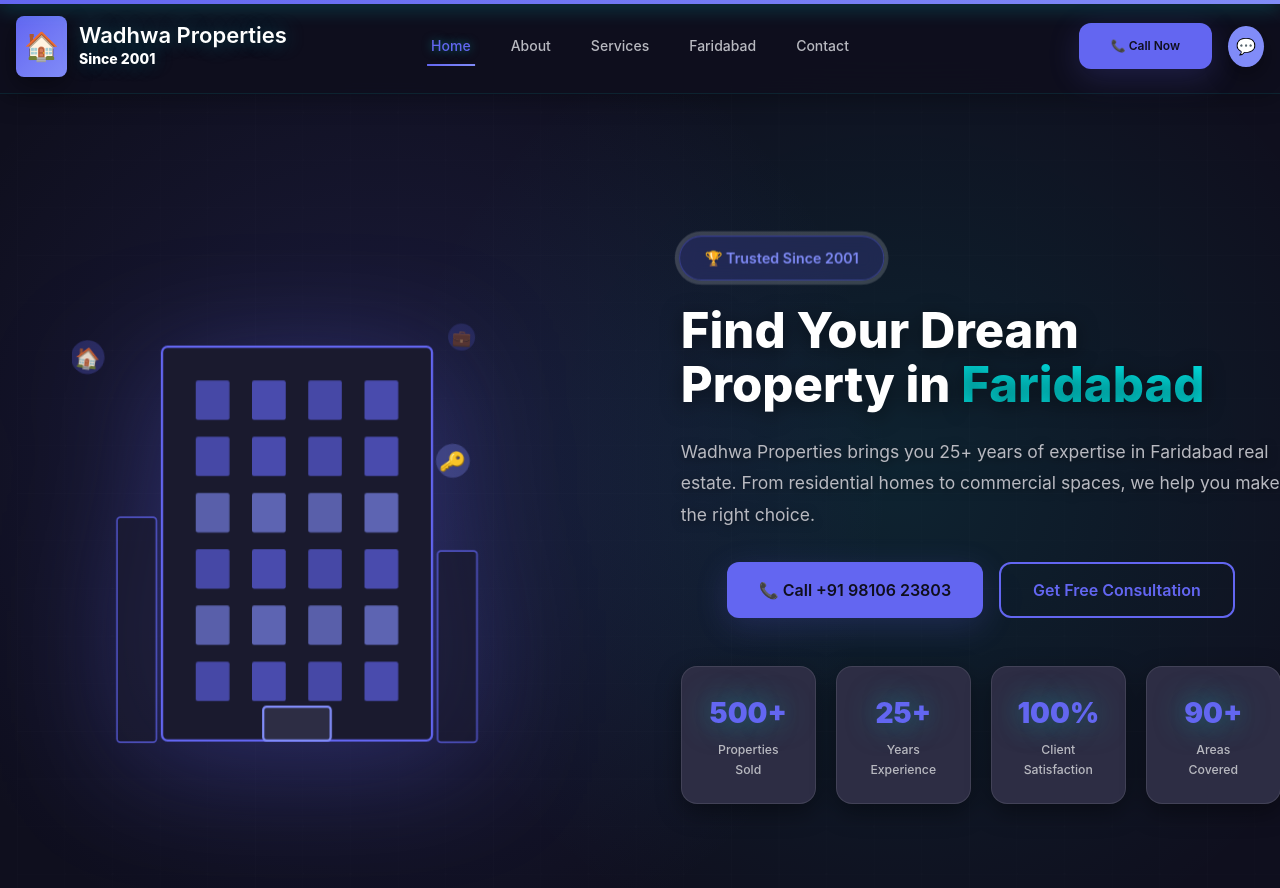
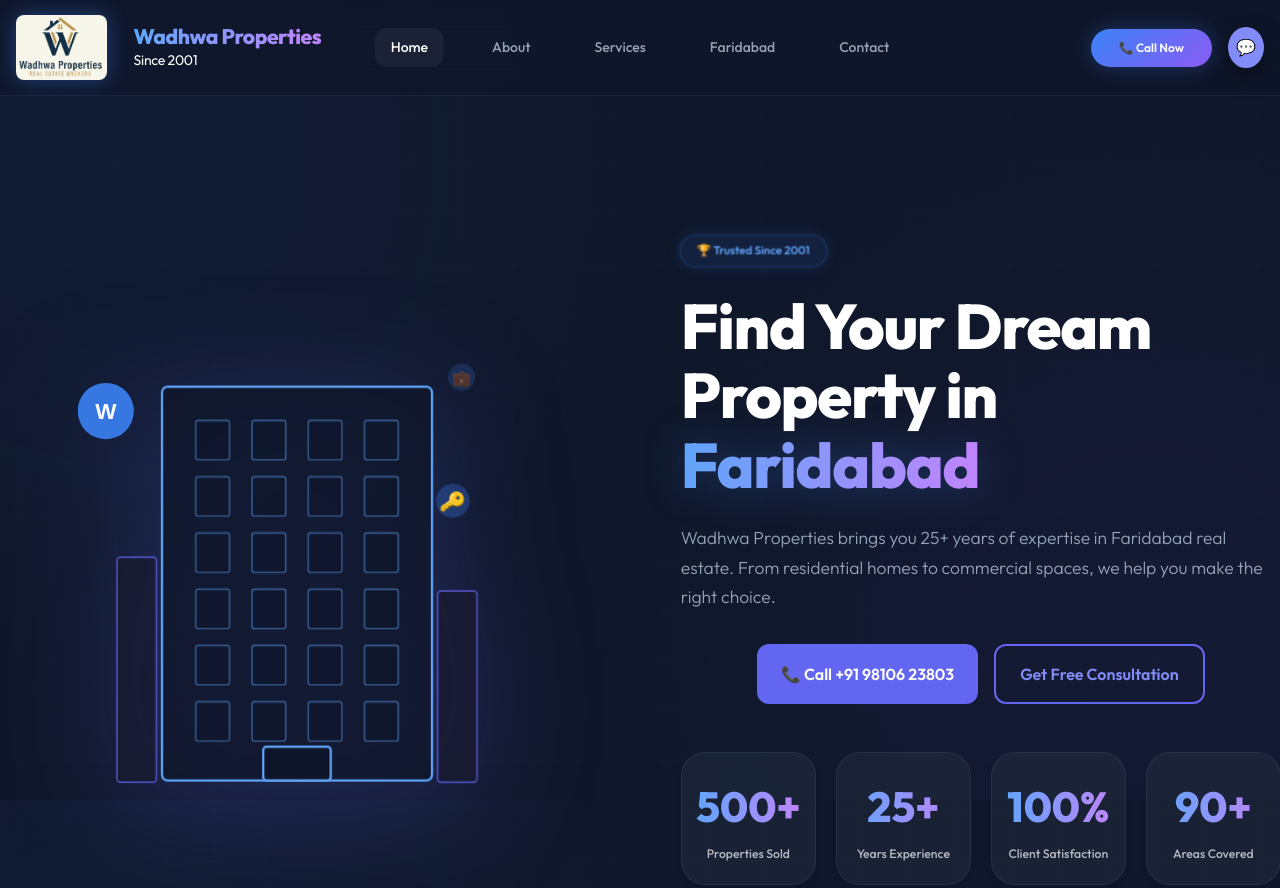
Before and after one commit to wrishav/wadhwaproperties_site, a website: page index.html in a window 1280 px wide. Shown: the top 888 px of the page. Drawn offline with nearby package versions, Linux system fonts and the light colour scheme; a web font is replaced by a local one.

Commit message:
Apply Neo-Modern theme with new logo

```diff
--- a/app.js
+++ b/app.js
@@ -163,8 +163,9 @@
         }
 
         function updateScrollProgressColor() {
-            // Dark theme: cyan gradient
-            progressBar.style.background = 'linear-gradient(90deg, #6366f1, #818cf8)';
+            // Neo-Modern theme: Electric Blue to Purple
+            progressBar.style.background = 'linear-gradient(90deg, #3b82f6, #8b5cf6)';
+            progressBar.style.boxShadow = '0 0 15px rgba(59, 130, 246, 0.8)';
         }
 
         window.addEventListener('scroll', updateScrollProgress);
@@ -787,8 +788,8 @@
     };
 
     // Console welcome message
-    console.log('%c🏠 Welcome to Wadhwa Properties!', 'color: #6366f1; font-size: 20px; font-weight: bold; text-shadow: 0 0 20px rgba(99, 102, 241, 0.5);');
-    console.log('%c✨ Dark Modern Theme - Cyan & Purple', 'color: #6366f1; font-size: 14px; font-weight: bold;');
+    console.log('%c🏠 Welcome to Wadhwa Properties!', 'color: #3b82f6; font-size: 20px; font-weight: bold; text-shadow: 0 0 20px rgba(59, 130, 246, 0.5);');
+    console.log('%c🚀 Neo-Modern Theme - Electric Blue & Glass', 'color: #8b5cf6; font-size: 14px; font-weight: bold;');
     console.log('%c📞 Serving Faridabad since 1999 | Call: +91 98106 23803', 'color: #b8b9c0; font-size: 12px;');
 
     // Performance monitoring
--- a/index.html
+++ b/index.html
@@ -6,11 +6,14 @@
     <meta name="viewport" content="width=device-width, initial-scale=1.0">
     <title>Wadhwa Properties Faridabad - Your Trusted Real Estate Partner Since 2001</title>
     <link rel="stylesheet" href="/style.css">
-    <link rel="stylesheet" href="/custom-theme.css">
+    <!-- <link rel="stylesheet" href="/custom-theme.css"> -->
+    <link rel="stylesheet" href="/modern-revamp.css">
     <link rel="stylesheet" href="/hero-redesign.css">
+    <!-- Favicon -->
+    <link rel="icon" type="image/png" href="/wadhwa-logo-new.png">
     <!-- SEO Meta Tags -->
     <meta name="description"
-        content="Wadhwa Properties - Your trusted real estate partner in Faridabad since 2001. Buy, sell, rent residential and commercial properties with expert guidance.">
+        content="Wadhwa Properties: The future of real estate in Faridabad. Premium residential & commercial properties with a modern, tech-forward approach.">
     <meta name="keywords"
         content="Real Estate Faridabad, Property Dealer Faridabad, Wadhwa Properties, Buy House Faridabad, Rent Flat Faridabad, Commercial Property Faridabad, Satish Wadhwa">
     <meta name="author" content="Wadhwa Properties">
@@ -30,7 +33,7 @@
             <!-- Logo Left -->
             <div class="nav-brand">
                 <div class="logo-mark">
-                    <div class="logo-icon">🏠</div>
+                    <img src="/wadhwa-logo-new.png" alt="Wadhwa Properties" class="nav-logo-img">
                     <div class="logo-text">
                         <h1 class="company-name">Wadhwa Properties</h1>
                         <span class="company-year">Since 2001</span>
@@ -141,9 +144,10 @@
                             opacity="0.7" rx="3" />
 
                         <!-- Floating Icons -->
-                        <g class="floating-icon icon-1">
-                            <circle cx="30" cy="120" r="15" fill="#6366f1" opacity="0.3" />
-                            <text x="30" y="127" text-anchor="middle" font-size="18" fill="#fff">🏠</text>
+                        <g class="floating-icon" style="animation: float 3s ease-in-out infinite;">
+                            <circle cx="30" cy="120" r="25" fill="#6366f1" opacity="0.9" />
+                            <text x="30" y="127" text-anchor="middle" font-size="20" fill="#fff" font-weight="bold"
+                                font-family="sans-serif">W</text>
                         </g>
                         <g class="floating-icon icon-2">
                             <circle cx="370" cy="160" r="15" fill="#818cf8" opacity="0.3" />
--- /dev/null
+++ b/modern-revamp.css
@@ -0,0 +1,330 @@
+/* NEO-MODERN REAL ESTATE THEME */
+/* Aesthetic: Deep Slate, Electric Gradients, Glassmorphism */
+
+@import url('https://fonts.googleapis.com/css2?family=Outfit:wght@300;400;500;600;700;800&display=swap');
+
+:root {
+    /* Core Palette */
+    --neo-bg-dark: #0f172a;
+    /* Slate 900 */
+    --neo-bg-darker: #020617;
+    /* Slate 950 */
+    --neo-primary: #3b82f6;
+    /* Blue 500 */
+    --neo-accent: #8b5cf6;
+    /* Violet 500 */
+    --neo-success: #10b981;
+    /* Emerald 500 */
+
+    /* Text */
+    --neo-text-main: #f8fafc;
+    /* Slate 50 */
+    --neo-text-muted: #94a3b8;
+    /* Slate 400 */
+
+    /* Glass & Borders */
+    --neo-glass: rgba(30, 41, 59, 0.7);
+    --neo-glass-hover: rgba(51, 65, 85, 0.8);
+    --neo-border: rgba(148, 163, 184, 0.1);
+    --neo-border-glow: rgba(59, 130, 246, 0.5);
+
+    /* Gradients */
+    --neo-gradient-main: linear-gradient(135deg, #3b82f6, #8b5cf6);
+    --neo-gradient-glow: linear-gradient(135deg, rgba(59, 130, 246, 0.2), rgba(139, 92, 246, 0.2));
+    --neo-gradient-text: linear-gradient(to right, #60a5fa, #c084fc);
+
+    /* Effects */
+    --neo-shadow: 0 20px 40px -10px rgba(0, 0, 0, 0.5);
+    --neo-glow: 0 0 20px rgba(59, 130, 246, 0.3);
+    --neo-radius: 24px;
+}
+
+body {
+    background-color: var(--neo-bg-dark) !important;
+    color: var(--neo-text-main) !important;
+    font-family: 'Outfit', sans-serif !important;
+    background-image:
+        radial-gradient(circle at 10% 20%, rgba(59, 130, 246, 0.05) 0%, transparent 40%),
+        radial-gradient(circle at 90% 80%, rgba(139, 92, 246, 0.05) 0%, transparent 40%) !important;
+    background-attachment: fixed !important;
+}
+
+/* Typography Overrides */
+h1,
+h2,
+h3,
+h4,
+h5,
+h6,
+.nav-brand,
+.hero-title {
+    font-family: 'Outfit', sans-serif !important;
+    letter-spacing: -0.02em;
+}
+
+/* Navbar - Floating Glass Pill */
+.navbar {
+    background: rgba(15, 23, 42, 0.6) !important;
+    backdrop-filter: blur(20px) !important;
+    border-bottom: 1px solid var(--neo-border) !important;
+    padding: 15px 0 !important;
+}
+
+.navbar.scrolled {
+    background: rgba(2, 6, 23, 0.9) !important;
+    border-bottom: 1px solid rgba(59, 130, 246, 0.2) !important;
+    box-shadow: var(--neo-shadow) !important;
+}
+
+.company-name {
+    font-weight: 800 !important;
+    font-size: 1.5rem !important;
+    background: var(--neo-gradient-text);
+    -webkit-background-clip: text;
+    background-clip: text;
+    -webkit-text-fill-color: transparent;
+}
+
+.nav-link {
+    font-weight: 500 !important;
+    color: var(--neo-text-muted) !important;
+    transition: all 0.3s ease !important;
+    padding: 8px 16px !important;
+    border-radius: 12px !important;
+}
+
+.nav-link:hover,
+.nav-link.active {
+    color: white !important;
+    background: rgba(255, 255, 255, 0.05) !important;
+}
+
+.nav-link::after {
+    display: none !important;
+    /* Remove underline style */
+}
+
+.nav-call-btn {
+    background: var(--neo-gradient-main) !important;
+    border: none !important;
+    border-radius: 50px !important;
+    padding: 10px 28px !important;
+    font-weight: 600 !important;
+    box-shadow: var(--neo-glow) !important;
+}
+
+.nav-call-btn:hover {
+    transform: translateY(-2px) scale(1.05) !important;
+    box-shadow: 0 0 30px rgba(59, 130, 246, 0.5) !important;
+}
+
+/* Hero Section */
+.hero {
+    background: transparent !important;
+    padding-top: 160px !important;
+}
+
+.hero-title {
+    font-size: 4.5rem !important;
+    line-height: 1.1 !important;
+    font-weight: 800 !important;
+    margin-bottom: 24px !important;
+}
+
+.gradient-text {
+    background: var(--neo-gradient-text) !important;
+    -webkit-background-clip: text !important;
+    background-clip: text;
+    -webkit-text-fill-color: transparent !important;
+    filter: drop-shadow(0 0 20px rgba(59, 130, 246, 0.3));
+}
+
+.hero-description {
+    font-size: 1.25rem !important;
+    color: var(--neo-text-muted) !important;
+    font-weight: 300 !important;
+    max-width: 600px !important;
+    line-height: 1.7 !important;
+}
+
+.badge {
+    background: rgba(59, 130, 246, 0.1) !important;
+    border: 1px solid rgba(59, 130, 246, 0.3) !important;
+    color: #60a5fa !important;
+    border-radius: 50px !important;
+    padding: 6px 16px !important;
+    font-weight: 600 !important;
+    font-size: 0.8rem !important;
+    box-shadow: 0 0 15px rgba(59, 130, 246, 0.2) !important;
+}
+
+/* Modern Cards */
+.service-card,
+.stat-card,
+.benefit-tile,
+.testimonial-card,
+.contact-method,
+.contact-form {
+    background: var(--neo-glass) !important;
+    backdrop-filter: blur(12px) !important;
+    border: 1px solid var(--neo-border) !important;
+    border-radius: var(--neo-radius) !important;
+    box-shadow: 0 4px 6px -1px rgba(0, 0, 0, 0.1) !important;
+    transition: all 0.4s cubic-bezier(0.4, 0, 0.2, 1) !important;
+}
+
+.service-card:hover,
+.benefit-tile:hover,
+.stat-card:hover {
+    transform: translateY(-8px) !important;
+    background: var(--neo-glass-hover) !important;
+    border-color: rgba(139, 92, 246, 0.3) !important;
+    box-shadow: var(--neo-shadow), 0 0 20px rgba(139, 92, 246, 0.15) !important;
+}
+
+/* Icons & Graphics */
+.service-icon,
+.tile-icon {
+    background: var(--neo-gradient-glow) !important;
+    color: #60a5fa !important;
+    border-radius: 16px !important;
+    width: 70px !important;
+    height: 70px !important;
+    display: flex !important;
+    align-items: center !important;
+    justify-content: center !important;
+    font-size: 2rem !important;
+    margin-bottom: 24px !important;
+    border: 1px solid rgba(59, 130, 246, 0.2) !important;
+}
+
+.service-card:hover .service-icon {
+    transform: scale(1.1) rotate(5deg) !important;
+    background: var(--neo-gradient-main) !important;
+    color: white !important;
+}
+
+/* Section Headers */
+.section-header h2 {
+    font-size: 3rem !important;
+    font-weight: 700 !important;
+}
+
+.section-header h2::after {
+    background: var(--neo-gradient-main) !important;
+    height: 4px !important;
+    width: 80px !important;
+    border-radius: 4px !important;
+    box-shadow: 0 0 15px rgba(59, 130, 246, 0.5) !important;
+}
+
+/* Stats */
+.stat-number {
+    background: var(--neo-gradient-text);
+    -webkit-background-clip: text;
+    background-clip: text;
+    -webkit-text-fill-color: transparent;
+    font-weight: 800 !important;
+    font-size: 3rem !important;
+}
+
+/* Form Elements */
+.form-control {
+    background: rgba(15, 23, 42, 0.6) !important;
+    border: 1px solid var(--neo-border) !important;
+    border-radius: 12px !important;
+    color: white !important;
+    padding: 16px !important;
+    font-size: 1rem !important;
+}
+
+.form-control:focus {
+    border-color: var(--neo-primary) !important;
+    box-shadow: 0 0 0 4px rgba(59, 130, 246, 0.15) !important;
+    background: rgba(15, 23, 42, 0.9) !important;
+}
+
+.form-label {
+    color: var(--neo-text-muted) !important;
+    font-weight: 500 !important;
+    margin-bottom: 8px !important;
+}
+
+.form-submit-btn {
+    background: var(--neo-gradient-main) !important;
+    border-radius: 12px !important;
+    padding: 16px !important;
+    font-weight: 700 !important;
+    letter-spacing: 0.5px !important;
+    box-shadow: var(--neo-glow) !important;
+}
+
+.form-submit-btn:hover {
+    transform: translateY(-2px) !important;
+    box-shadow: 0 0 40px rgba(59, 130, 246, 0.6) !important;
+}
+
+/* Footer */
+.footer {
+    background: var(--neo-bg-darker) !important;
+    border-top: 1px solid var(--neo-border) !important;
+    padding-top: 80px !important;
+}
+
+.footer h4 {
+    color: white !important;
+    font-weight: 700 !important;
+}
+
+/* Scroll Progress */
+.scroll-progress-bar {
+    background: var(--neo-gradient-main) !important;
+    height: 4px !important;
+    box-shadow: 0 0 15px rgba(59, 130, 246, 0.8) !important;
+}
+
+/* Building SVG Overrides */
+.building-main rect {
+    stroke: #60a5fa !important;
+    fill: rgba(15, 23, 42, 0.8) !important;
+}
+
+.window {
+    fill: #8b5cf6 !important;
+}
+
+.floating-icon circle {
+    fill: #3b82f6 !important;
+}
+
+/* Area Tags */
+.area-tag {
+    background: rgba(30, 41, 59, 0.5) !important;
+    border: 1px solid var(--neo-border) !important;
+    color: var(--neo-text-muted) !important;
+    border-radius: 50px !important;
+}
+
+.area-tag:hover {
+    background: var(--neo-gradient-main) !important;
+    color: white !important;
+    border-color: transparent !important;
+    box-shadow: var(--neo-glow) !important;
+}
+
+/* Logo Styles */
+/* Logo Styles */
+.nav-logo-img {
+    height: 65px;
+    /* Increased from 45px */
+    width: auto;
+    margin-right: 15px;
+    border-radius: 8px;
+    /* Optional: Add a subtle glow to the logo */
+    box-shadow: 0 0 20px rgba(59, 130, 246, 0.4);
+    transition: transform 0.3s ease;
+}
+
+.nav-logo-img:hover {
+    transform: scale(1.1);
+}
```
Also changed, not shown: wadhwa-logo-new.png (added), wadhwa-logo.jpg (added).
